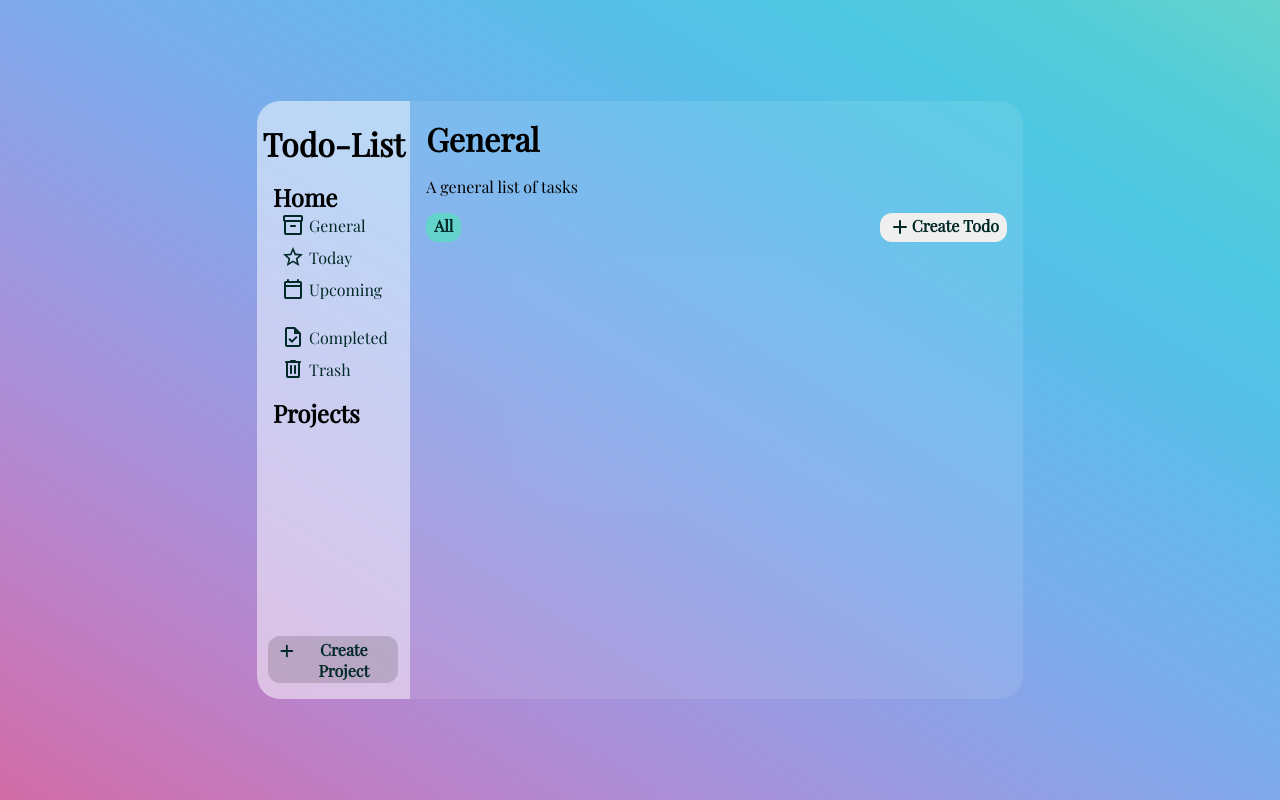
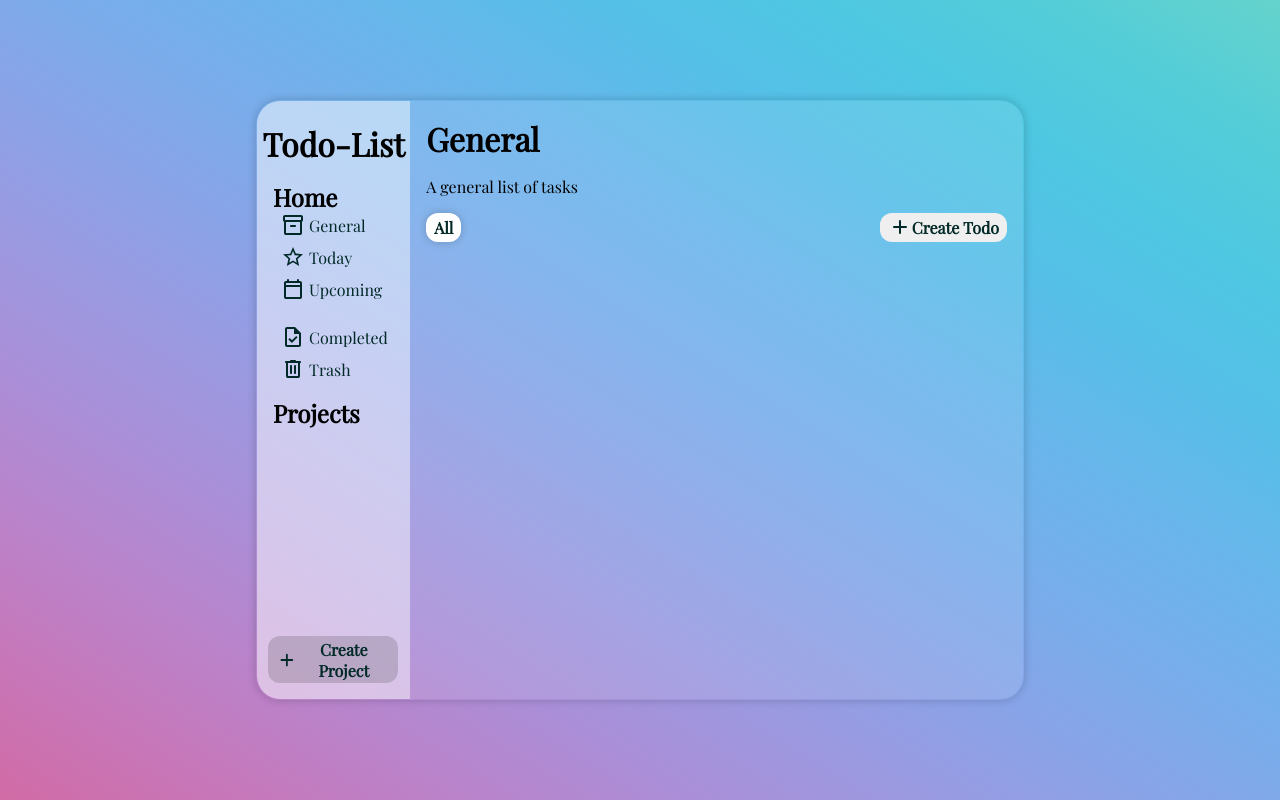
Before and after one commit to SaleemLawal/To-Do, a website built with webpack: page src/index.html in a window 1280 px wide. In both pictures the pointer is over the button "All". Built offline with nearby package versions, Linux system fonts and the light colour scheme; a web font is replaced by a local one.

Commit message:
updated styling for buttons

```diff
--- a/src/stylesheet/style.css
+++ b/src/stylesheet/style.css
@@ -23,6 +23,7 @@ div.main-container {
     display: grid;
     grid-template-columns: 0.5fr 2fr;
     overflow: auto;
+    box-shadow: var(--shadow-primary);
 }
 div.main-container h1{
     text-align: center;
@@ -83,21 +84,27 @@ div.projects .projects-sections .project-item{
 
 button{
     display: flex;
-    align-items: flex-start;
+    place-items: center;
+    justify-content: center;
     font-weight: var(--fw-700);
-    justify-content: center;
     border: none;
+    padding: 0.15rem 0.5rem;
+    border-radius: 0.75rem;
     color: var(--font-clr-btn);
-    padding: 0.15rem 0.5rem;
-    border-radius: 0.75rem
 }
-div.left-container button.create-project{
+div.left-container button.create-project,
+.form-container button[type="submit"]{
     background-color: var(--clr-btn-primary);
     margin: 0 0.75rem 1rem 0.67rem;
 }
+div.action-buttons button:hover{
+    background-color: var(--clr-btn-secondary);
+    box-shadow: var(--shadow-primary);
+}
 div.left-container button.create-project:hover,
-div.action-buttons button:hover{
-    background-color: var(--clr-btn-focus);
+.form-container button[type="submit"]:hover{
+    background-color: var(--clr-btn-accent);
+    box-shadow: var(--shadow-primary);
 }
 
 /* Styling the right container */
@@ -130,10 +137,10 @@ div.task-lists .task{
     background-color: var(--clr-bg-secondary-xl);
     box-shadow: var(--shadow-secondary);
 }
-div.task-lists .task:hover{
+/* div.task-lists .task:hover{
     background-color: var(--clr-bg-secondary);
     box-shadow: var(--shadow-primary);
-}
+} */
 
 .display-none{
     display: none;
```
